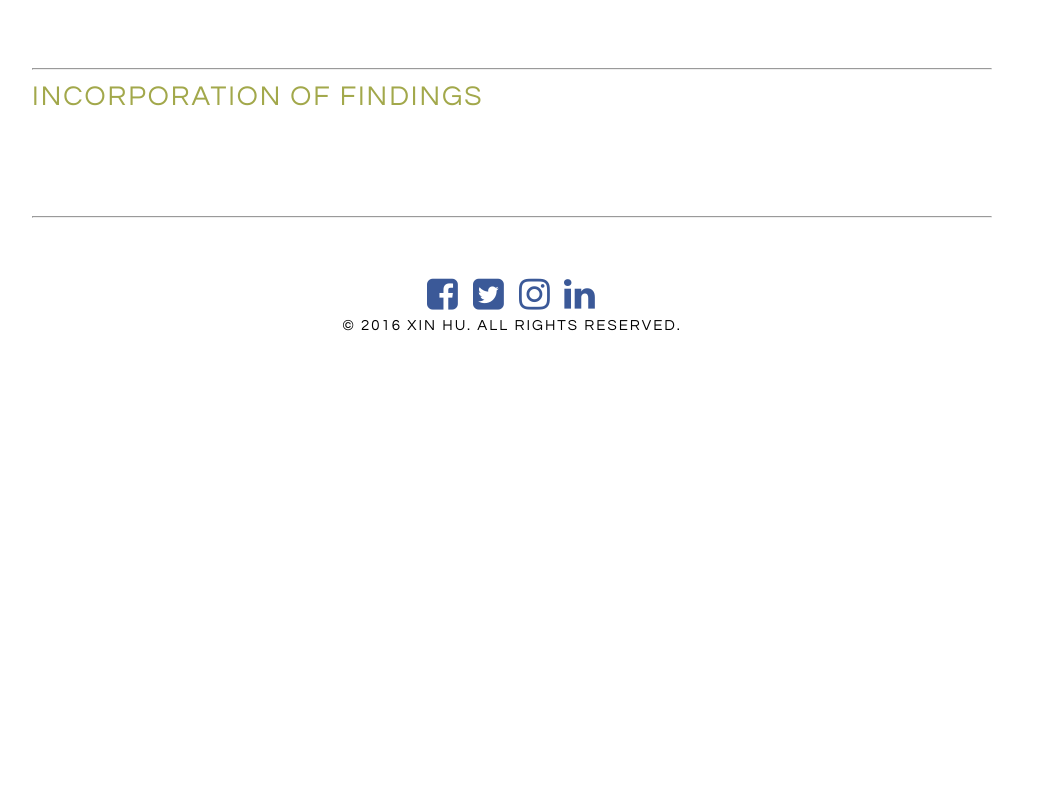
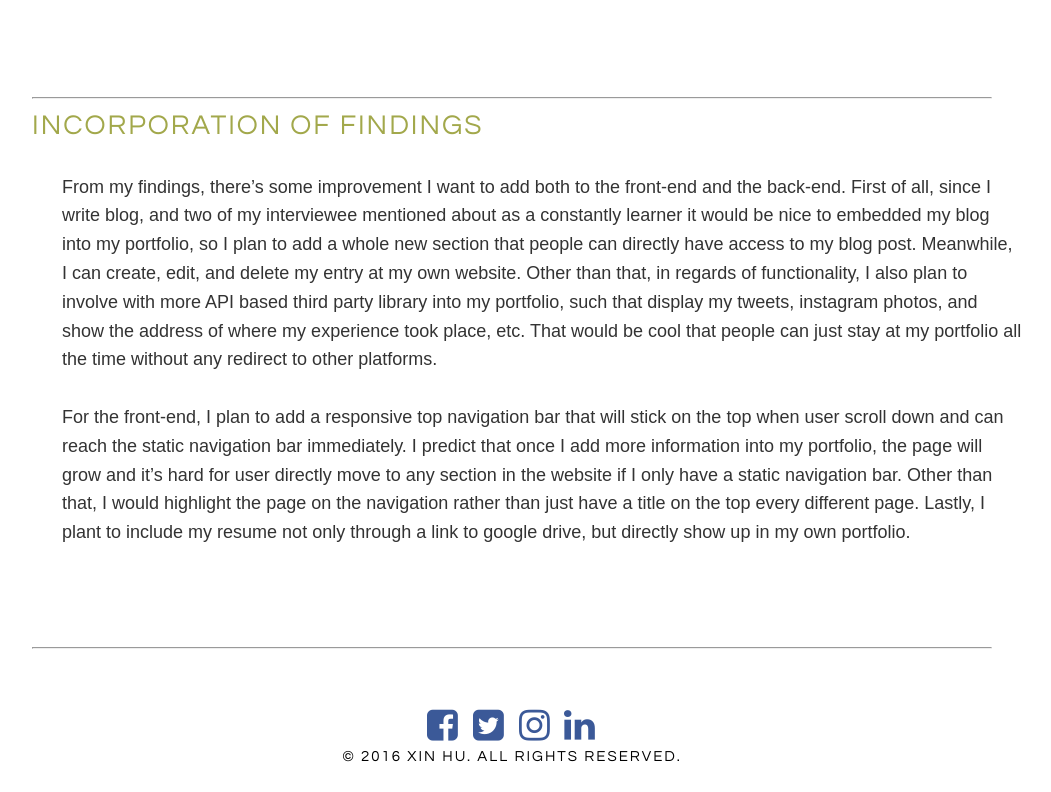
Before and after one commit to shannonhu/shannnonhu.github.io, a plain HTML site: page final.html in a window 1280 px wide. Shown: the part 4127-4919 px from the top of the page, without its empty margins (128-1179 px from the left). Before the commit the page ends 4488 px from the top, so only its background shows below. Drawn offline with Linux system fonts and the light colour scheme; a web font is replaced by a local one.

Commit message:
Update final.html

```diff
--- a/final.html
+++ b/final.html
@@ -94,16 +94,22 @@ My question test was designed a scenario that if the user is a hiring manager, a
 						<div class="section">
 	    		<h2 class="title"> Summary Of Finding</h2>
 	    		<p class="descrip">From doing the user research, I was able to learn that different user might have dramatically different interest when they visit a person’s portfolio. Not only they perceive the style of presentation differently, but also the focus of each sections. All the people I interviewed put a strong interests on learning the person’s previous experience, some people even have an assumption that a portfolio is only the place to showcase their projects. But that also lead to another point I have found from the user interview: people want to know more personal information to complete the picture. The photo of site owner helps, and a short bio that describes person’s interests and thoughts also plays a big role. Moreover, the ability to have access to contact the site owner is also very important, make it accessible easily will improve the usability.
-
-
-From doing user testing, I really appreciate how usabilityHub provides a groundbreaking user testing platform, and provides a way allow users gain the insights based on the both statistical and emotional feedback for site owners. The user stories helps me think more out of box and consider more corner cases that I wouldn’t have noticed, such as the loading time of my profile image, the highlight of current section, and the layout of my experience. People complimented the style of my design a lot, also like the way I embedded the JavaScript. But I did also receive the input that the responsive design isn’t too obvious in my site, so that would be the area I want to put more effort into in the future. In addition, users were looking for more details of the experience and project I have done, instead of just briefly introduce the content, it would be nice to see more demo and rather than just telling.
+			<br><br>
+			From doing user testing, I really appreciate how usabilityHub provides a groundbreaking user testing platform, and provides a way allow users gain the insights based on the both statistical and emotional feedback for site owners. The user stories helps me think more out of box and consider more corner cases that I wouldn’t have noticed, such as the loading time of my profile image, the highlight of current section, and the layout of my experience. People complimented the style of my design a lot, also like the way I embedded the JavaScript. But I did also receive the input that the responsive design isn’t too obvious in my site, so that would be the area I want to put more effort into in the future. In addition, users were looking for more details of the experience and project I have done, instead of just briefly introduce the content, it would be nice to see more demo and rather than just telling.
 </p>
 			</div>
 			<hr>
 
 						<div class="section">
 	    		<h2 class="title"> Incorporation of Findings</h2>
-	    		<p class="descrip"></p>
+	    		<p class="descrip">
+
+From my findings, there’s some improvement I want to add both to the front-end and the back-end. First of all, since I write blog, and two of my interviewee mentioned about as a constantly learner it would be nice to embedded my blog into my portfolio, so I plan to add a whole new section that people can directly have access to my blog post. Meanwhile, I can create, edit, and delete my entry at my own website. Other than that, in regards of functionality, I also plan to involve with more API based third party library into my portfolio, such that display my tweets, instagram photos, and show the address of where my experience took place, etc. That would be cool that people can just stay at my portfolio all the time without any redirect to other platforms.
+<br><br>
+
+
+For the front-end, I plan to add a responsive top navigation bar that will stick on the top when user scroll down and can reach the static navigation bar immediately. I predict that once I add more information into my portfolio, the page will grow and it’s hard for user directly move to any section in the website if I only have a static navigation bar. Other than that, I would highlight the page on the navigation rather than just have a title on the top every different page. Lastly, I plant to include my resume not only through a link to google drive, but directly show up in my own portfolio.
+</p>
 			</div>
 			<hr>
 	</div>
```
